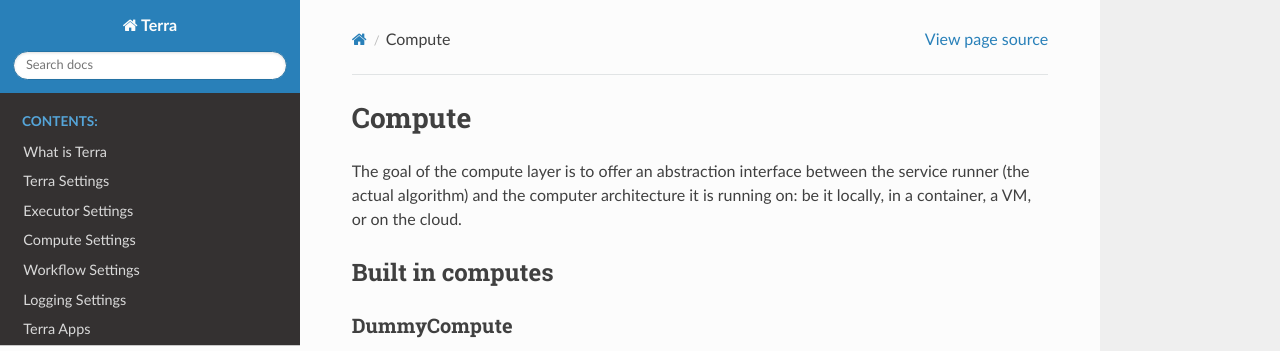
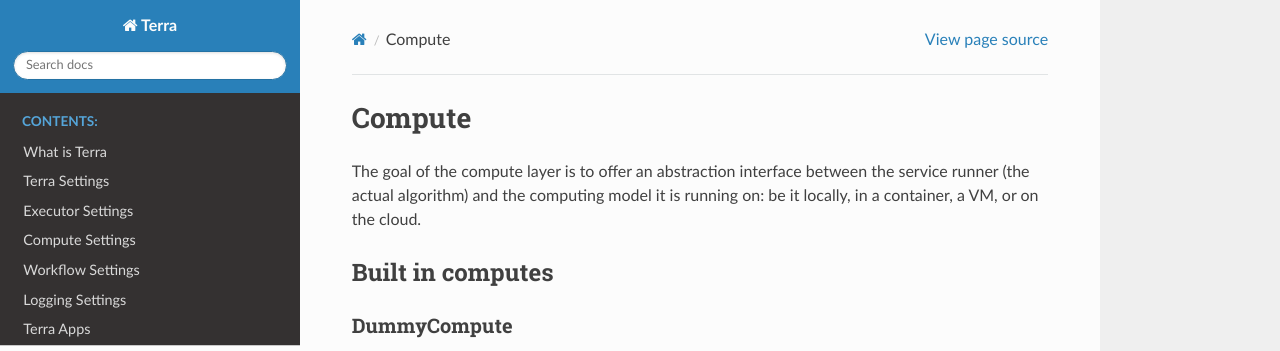
Before and after one commit to VisionSystemsInc/terra, a Sphinx documentation site: the page built from docs/terra/compute.rst, in a window 1280 px wide and 1172 px high. Shown: the top 351 px of the window. Built offline with Sphinx 7.4.7 and the Read the Docs theme 2.0.0, drawn with Linux system fonts in a browser that asks for light colours; pages that are not in the unit, such as notebooks, are missing from menus; cross-references to code outside the pages are shown as plain code.

```diff
--- a/docs/conf.py
+++ b/docs/conf.py
@@ -124,6 +124,9 @@ nitpick_ignore = [
     ('py:class', 'argparse._AppendAction'),
     ('py:data',  'logging.DEBUG'),
     ('py:data',  'logging.WARNING'),
+    # Since I'm not including 'celery.contrib.sphinx' yet
+    # https://stackoverflow.com/questions/33416296/sphinx-not-autodocumenting-decorated-celery-tasks
+    ('py:class', 'celery.app.task.')
 ]
 
 # -- Options for HTML output -------------------------------------------------
--- a/docs/terra/apps.rst
+++ b/docs/terra/apps.rst
@@ -38,7 +38,7 @@ An app in terra consists of 6 layers
        def example(self):
          compute.run('example.services.example1')
 
-3. A stage is an optional but often utilized part of a workflow. Instead of calling services directly from the workflow, the workflow calls methods that have a :func:`@resumable <terra.utils.workflow.resumable>` decorator on them. These functions are made resumable and skip-able. Stages are useful as they let you rerun a workflow, resuming after the last stage that successfully finish.
+3. A stage is an optional but often utilized part of a workflow. Instead of calling services directly from the workflow, the workflow calls methods that have a ``@resumable`` decorator on them, these functions are made resumable and skip-able. Stages are useful as they let you rerun a workflow, resuming after the last stage that successfully finish.
 
   .. rubric:: Example:
 
--- a/docs/terra/compute.rst
+++ b/docs/terra/compute.rst
@@ -5,7 +5,7 @@
 Compute
 =======
 
-The goal of the compute layer is to offer an abstraction interface between the service runner (the actual algorithm) and the computer architecture it is running on: be it locally, in a container, a VM, or on the cloud.
+The goal of the compute layer is to offer an abstraction interface between the service runner (the actual algorithm) and the computing model it is running on: be it locally, in a container, a VM, or on the cloud.
 
 Built in computes
 -----------------
```
